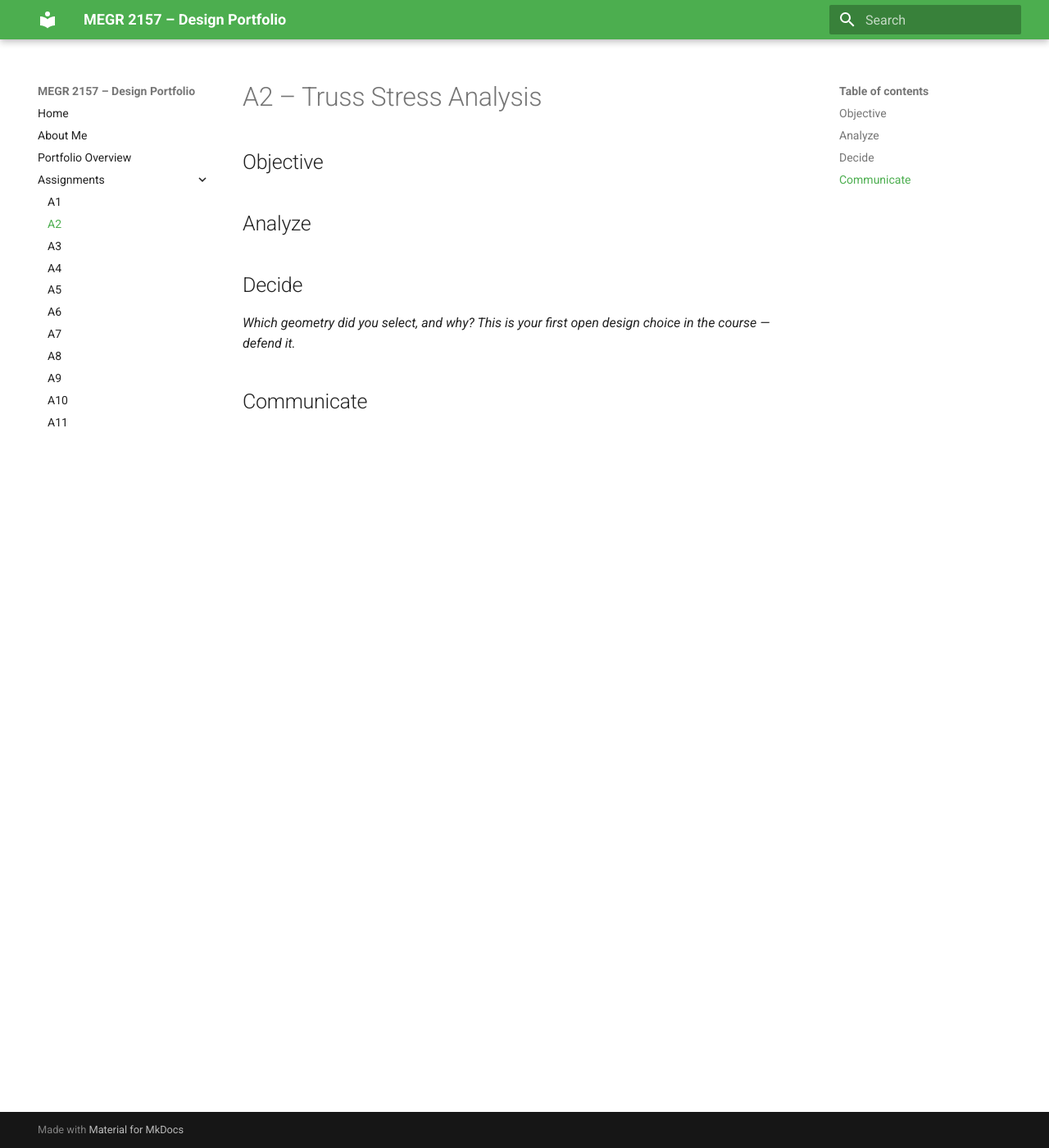
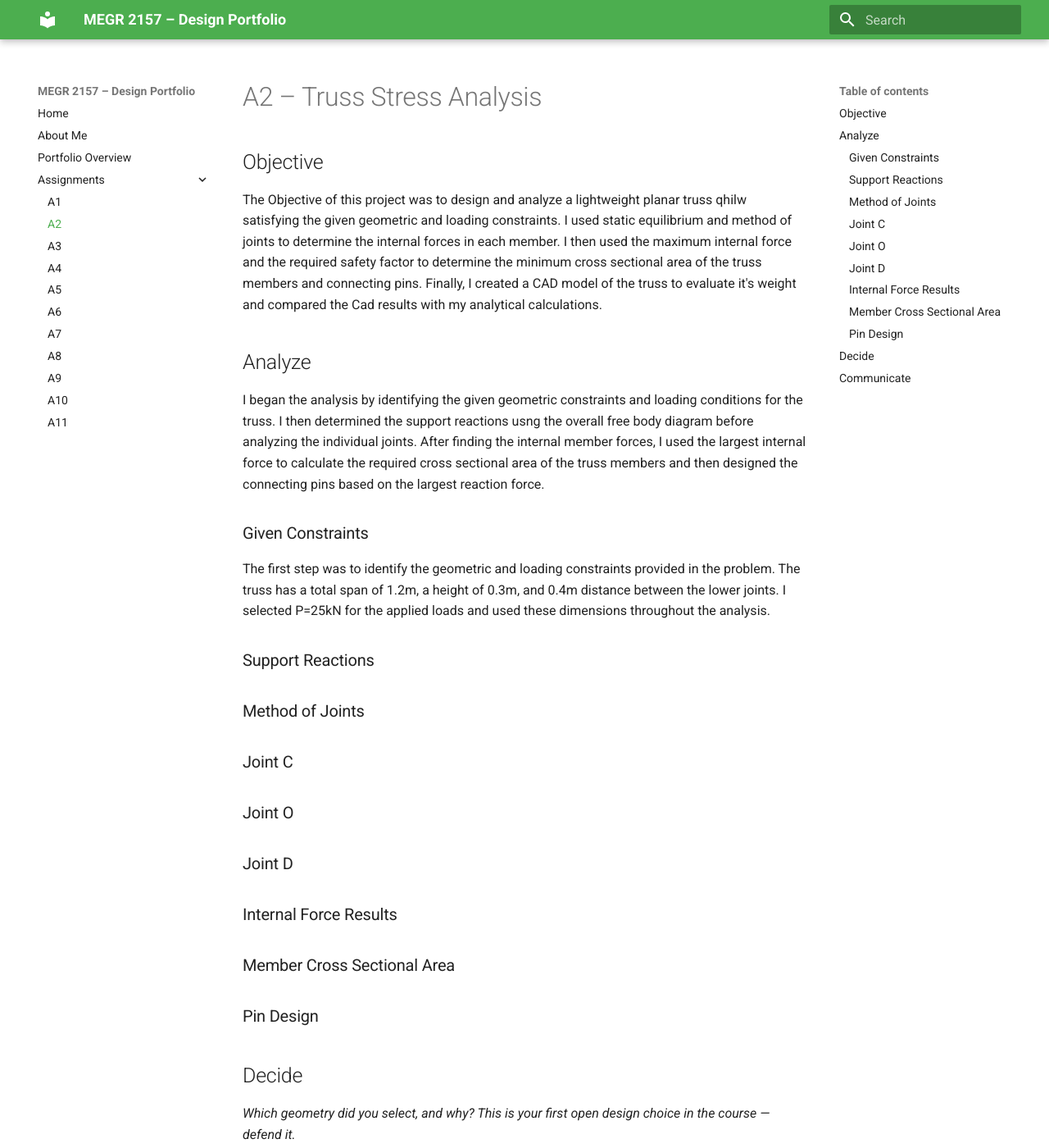
Before and after one commit to Mtrombl2/design-projects-portfolio, an MkDocs documentation site: the page built from docs/assignments/A02/index.md, in a window 1280 px wide and 1400 px high. Shown: the whole window at 82% size. Built offline with MkDocs 1.6.1 and Material for MkDocs 9.7.7, drawn with Linux system fonts in a browser that asks for light colours.

Commit message:
Update index.md

```diff
--- a/docs/assignments/A02/index.md
+++ b/docs/assignments/A02/index.md
@@ -1,9 +1,29 @@
 # A2 – Truss Stress Analysis
 
 ## Objective
-
+The Objective of this project was to design and analyze a lightweight planar truss qhilw satisfying the given geometric and loading constraints. I used static equilibrium and method of joints to determine the internal forces in each member. I then used the maximum internal force and the required safety factor to determine the minimum cross sectional area of the truss members and connecting pins. Finally, I created a CAD model of the truss to evaluate it's weight and compared the Cad results with my analytical calculations.
 
 ## Analyze
+I began the analysis by identifying the given geometric constraints and loading conditions for the truss. I then determined the support reactions usng the overall free body diagram before analyzing the individual joints. After finding the internal member forces, I used the largest internal force to calculate the required cross sectional area of the truss members and then designed the connecting pins based on the largest reaction force.
+### Given Constraints
+The first step was to identify the geometric and loading constraints provided in the problem. The truss has a total span of 1.2m, a height of 0.3m, and 0.4m distance between the lower joints. I selected P=25kN for the applied loads and used these dimensions throughout the analysis.
+
+### Support Reactions
+
+### Method of Joints
+
+### Joint C
+
+### Joint O
+
+### Joint D
+
+### Internal Force Results
+
+### Member Cross Sectional Area
+
+### Pin Design
+
 
 
 ## Decide
```
